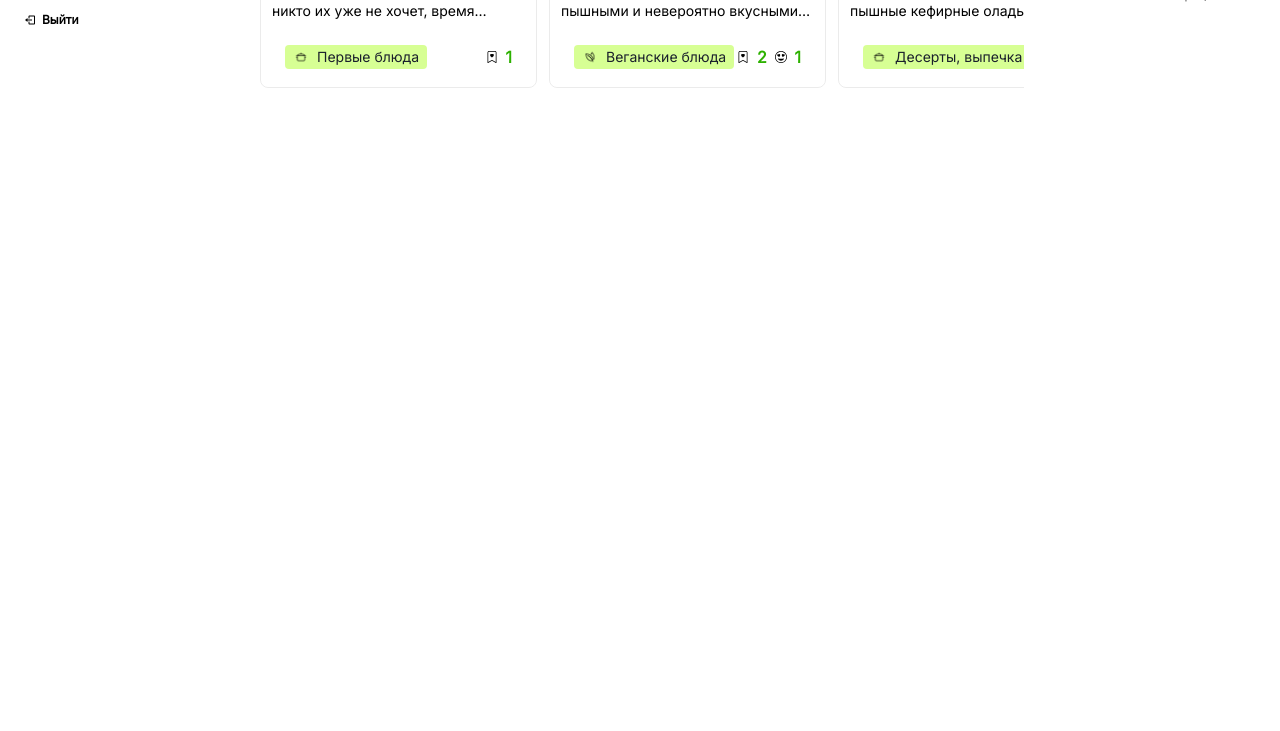
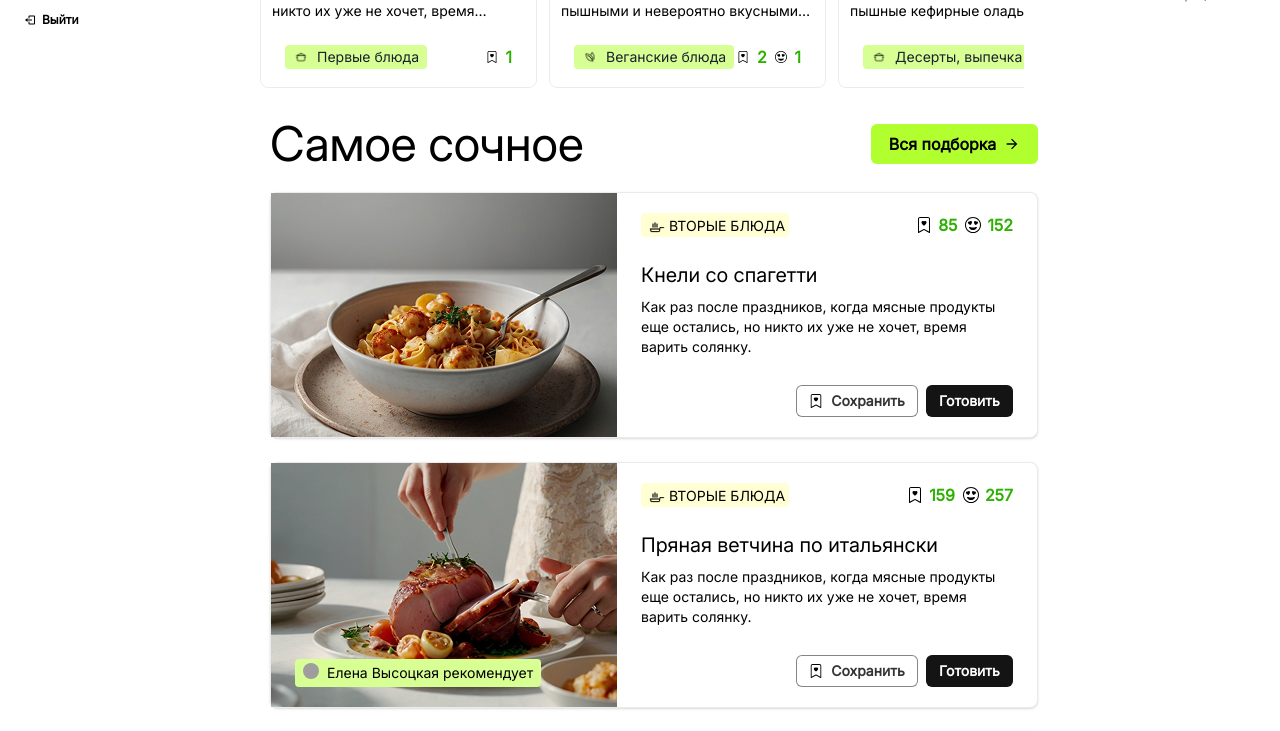
Before and after one commit to ClevertecFrontendLab/BrBrov, a React (Vite) app: page / in a window 1280 px wide. Shown: the part 740-1471 px from the top of the page. Built offline with nearby package versions, Linux system fonts and the light colour scheme; grey boxes are pictures that could not be loaded.

Commit message:
feat(MostJuicyComponent*): add most juicy component

```diff
--- a/src/components/MainGeneralContent/MainGeneralContentComponent.tsx
+++ b/src/components/MainGeneralContent/MainGeneralContentComponent.tsx
@@ -1,10 +1,13 @@
 import { Flex } from '@chakra-ui/react';
 import { ReactElement } from 'react';
 
+import MostJuicyComponent from '~/components/MostJuisyComponent/MostJuicyComponent';
 import allergens from '~/constants/allergens/allergens';
 import carouselData from '~/constants/foods/carouselData';
+import mostJuicy from '~/constants/most-juicy/mostJuicy';
 import AllergensContext from '~/context/allergens/allergensContex';
 import FoodCards from '~/context/foodCards/foodCards';
+import MostJuicy from '~/context/most-juicy/mostJuicyContext';
 
 import MainContentHeaderComponent from '../MainContentHeaderComponent/MainContentHeaderComponent';
 import NewRecipesComponent from '../NewRecipesComponent/NewRecipesComponent';
@@ -21,6 +24,9 @@ function MainGeneralContentCompnent(): ReactElement {
             <FoodCards.Provider value={carouselData}>
                 <NewRecipesComponent />
             </FoodCards.Provider>
+            <MostJuicy.Provider value={mostJuicy}>
+                <MostJuicyComponent />
+            </MostJuicy.Provider>
         </Flex>
     );
 }
--- a/src/components/MostJuicyCardComponent/MostJuicyCardComponent.tsx
+++ b/src/components/MostJuicyCardComponent/MostJuicyCardComponent.tsx
@@ -14,16 +14,27 @@ import {
 } from '@chakra-ui/react';
 import { ReactElement } from 'react';
 
-import WriteRecipeIcon from '~/custom-icons/WirteRecipeIcon';
+import {
+    cardBodyHeaderMostJuicyComponentStyles,
+    cardBodyMostJuicyComponentStyles,
+    cardDescriptionMostJuicyComponentStyles,
+    cardFooterMostJuicyComponent,
+    cardHeaderMostJuicyComponentStyles,
+    cardMostJuicyComponentStyles,
+    categoryBadgeMostJuicyComponentStyles,
+    imageMostJuicyComponentStyles,
+    infoCardMostJuicyComponentStyles,
+    ownerMostJuicyComponentStyles,
+    prepareBtnMostJuicyComponent,
+    prepareIconMostJuicyComponent,
+    saveBtnMostJuicyComponent,
+    saveIconMostJuicyComponent,
+    textOwnerMostJuicyComponentStyles,
+    topBadgeMostJuicyComponentStyles,
+} from '~/components/MostJuicyCardComponent/MostJuicyCardComponentStyles';
+import HeartFlagIcon from '~/custom-icons/HeartFlagIcon';
 import CardOfJuicyType from '~/types/CardOfJuicyType';
 
-import {
-    cardMostJuicyComponentStyles,
-    imageMostJuicyComponentStyles,
-    ownerMostJuicyComponentStyles,
-    textOwnerMostJuicyComponentStyles,
-    topBadgeMostJuicyComponentStyles,
-} from '../MostJuisyComponent/MostJuicyComponentStyles';
 import NotificationHeartFlagComponent from '../NotificationHeartFlagComponent/NotificationHearftFlagComponent';
 import NotificationPeopleComponent from '../NotificationPeopleComponent/NoticationPeopleComponent';
 import NotificationSmileComponent from '../NotificationSmileComponent/NotificationSmileComponent';
@@ -49,38 +60,70 @@ function MostJuicyCardComponent(cardData: CardOfJuicyType): ReactElement {
                 {cardData.categoryInfo.category}
             </Badge>
             <Image src={cardData.img} alt='Food foto' sx={imageMostJuicyComponentStyles} />
-            <Flex>
-                <CardHeader>
-                    <Badge>
+            <Flex sx={infoCardMostJuicyComponentStyles}>
+                <CardHeader sx={cardHeaderMostJuicyComponentStyles}>
+                    <Badge sx={categoryBadgeMostJuicyComponentStyles}>
                         <IconBadge />
                         {cardData.categoryInfo.category}
                     </Badge>
                     {cardData.likes ? (
-                        <Flex>
+                        <Flex gap='8px'>
                             {cardData.likes.hearts ? (
                                 <NotificationHeartFlagComponent
                                     countClicks={cardData.likes.hearts}
+                                    wrapperStyles={{
+                                        width: 'auto',
+                                        height: '',
+                                        alignItems: 'center',
+                                        gap: '6px',
+                                    }}
                                 />
                             ) : null}
                             {cardData.likes.people ? (
-                                <NotificationPeopleComponent countClicks={cardData.likes.people} />
+                                <NotificationPeopleComponent
+                                    countClicks={cardData.likes.people}
+                                    wrapperStyles={{
+                                        width: 'auto',
+                                        height: '',
+                                        alignItems: 'center',
+                                        gap: '6px',
+                                    }}
+                                />
                             ) : null}
                             {cardData.likes.smile ? (
-                                <NotificationSmileComponent countClicks={cardData.likes.smile} />
+                                <NotificationSmileComponent
+                                    countClicks={cardData.likes.smile}
+                                    wrapperStyles={{
+                                        width: 'auto',
+                                        height: '',
+                                        alignItems: 'center',
+                                        gap: '6px',
+                                    }}
+                                />
                             ) : null}
                         </Flex>
                     ) : null}
                 </CardHeader>
-                <CardBody>
-                    <Heading>{cardData.name}</Heading>
-                    <Text>{cardData.description}</Text>
+                <CardBody sx={cardBodyMostJuicyComponentStyles}>
+                    <Heading sx={cardBodyHeaderMostJuicyComponentStyles} isTruncated>
+                        {cardData.name}
+                    </Heading>
+                    <Text
+                        noOfLines={[0, 0, 0, 0, 0, 0, 0, 0, 3]}
+                        sx={cardDescriptionMostJuicyComponentStyles}
+                    >
+                        {cardData.description}
+                    </Text>
                 </CardBody>
-                <CardFooter>
-                    <Button>
-                        <WriteRecipeIcon />
+                <CardFooter sx={cardFooterMostJuicyComponent}>
+                    <Button sx={saveBtnMostJuicyComponent}>
+                        <HeartFlagIcon sx={saveIconMostJuicyComponent} />
                         Сохранить
                     </Button>
-                    <Button>Готовить</Button>
+                    <Button sx={prepareBtnMostJuicyComponent}>
+                        <HeartFlagIcon sx={prepareIconMostJuicyComponent} />
+                        Готовить
+                    </Button>
                 </CardFooter>
             </Flex>
         </Card>
--- /dev/null
+++ b/src/components/MostJuicyCardComponent/MostJuicyCardComponentStyles.ts
@@ -0,0 +1,155 @@
+import { SystemStyleObject } from '@chakra-ui/react';
+
+export const cardMostJuicyComponentStyles: SystemStyleObject = {
+    position: 'relative',
+    display: 'flex',
+    boxSizing: 'border-box',
+    width: '100%',
+    maxWidth: { base: '328px', xl: '668px', md: '100%', sm: '100%' },
+    flexDirection: 'row',
+    border: '1px solid rgba(0, 0, 0, 0.08)',
+    borderRadius: '8px',
+};
+
+export const imageMostJuicyComponentStyles: SystemStyleObject = {
+    w: { base: '158px', md: '346px' },
+    h: { base: '128px', md: '244px' },
+};
+
+export const ownerMostJuicyComponentStyles: SystemStyleObject = {
+    position: 'absolute',
+    display: { base: 'none', md: 'flex' },
+    top: '196px',
+    left: '24px',
+    padding: '4px 8px',
+    borderRadius: '4px',
+    background: ' #d7ff94',
+    gap: '8px',
+};
+
+const smTextStyles: SystemStyleObject = {
+    fontFamily: 'inter',
+    fontWeight: '400',
+    fontSize: '14',
+    lineHeight: '143%',
+    color: '#000',
+};
+
+export const textOwnerMostJuicyComponentStyles: SystemStyleObject = {
+    ...smTextStyles,
+};
+
+export const topBadgeMostJuicyComponentStyles: SystemStyleObject = {
+    position: 'absolute',
+    display: { base: 'flex', md: 'none' },
+    h: '24px',
+    top: '4px',
+    left: '4px',
+    padding: '2px 4px',
+    gap: '4px',
+    borderRadius: '4px',
+    background: '#ffffd3',
+    ...smTextStyles,
+};
+
+export const categoryBadgeMostJuicyComponentStyles: SystemStyleObject = {
+    ...topBadgeMostJuicyComponentStyles,
+    position: 'static',
+    display: { base: 'none', md: 'inline-block' },
+};
+
+export const infoCardMostJuicyComponentStyles: SystemStyleObject = {
+    display: 'flex',
+    w: { base: 'calc(100% - 158px)', md: 'calc(100% - 346px)' },
+    flexDirection: 'column',
+    gap: { base: '0', md: '24px' },
+};
+
+export const cardHeaderMostJuicyComponentStyles: SystemStyleObject = {
+    display: 'flex',
+    margin: { base: '8px 8px 0', md: '20px 24px 0' },
+    padding: '0',
+    flexDirection: 'row',
+    flexWrap: 'wrap',
+    justifyContent: 'space-between',
+};
+
+export const cardBodyMostJuicyComponentStyles: SystemStyleObject = {
+    display: 'flex',
+    maxWidth: { base: 'unset', sm: '277px', md: 'unset' },
+    margin: { base: '0 8px', md: '0 24px' },
+    padding: '0',
+    flexDirection: 'column',
+    gap: '8px',
+};
+
+export const cardBodyHeaderMostJuicyComponentStyles: SystemStyleObject = {
+    width: '100%',
+    overflow: { base: 'visible', lg: 'hidden' },
+    textOverflow: { base: 'unset', lg: 'ellipsis' },
+    whiteSpace: { base: 'normal', lg: 'nowrap' },
+    fontFamily: 'inter',
+    fontWeight: '500',
+    fontSize: '20',
+    lineHeight: '140%',
+    color: '#000',
+};
+
+export const cardDescriptionMostJuicyComponentStyles: SystemStyleObject = {
+    fontFamily: 'inter',
+    fontWeight: '400',
+    fontSize: '14',
+    lineHeight: '143%',
+    color: '#000',
+};
+
+export const cardFooterMostJuicyComponent: SystemStyleObject = {
+    display: 'flex',
+    maxWidth: { base: 'unset', sm: '277px', md: 'unset' },
+    margin: { base: '0 8px 4px', md: '0 24px 20px' },
+    padding: '0',
+    justifyContent: 'flex-end',
+    gap: { base: '12px', md: '8px' },
+};
+
+export const saveBtnMostJuicyComponent: SystemStyleObject = {
+    w: { base: '24px', md: '122px' },
+    h: { base: '24px', md: '32px' },
+    padding: '0px 6px',
+    gap: '8px',
+    fontFamily: 'inter',
+    fontWeight: '600',
+    fontSize: { base: '0', sm: '14' },
+    lineHeight: { base: '143%', sm: '143%' },
+    color: 'rgba(0, 0, 0, 0.8)',
+    background: 'rgba(255, 255, 255, 0.06)',
+    border: '1px solid rgba(0, 0, 0, 0.48)',
+    borderRadius: '6px',
+};
+
+export const saveIconMostJuicyComponent: SystemStyleObject = {
+    display: { base: 'inline-block' },
+    w: { base: '12px', md: '14px' },
+    h: { base: '12px', md: '14px' },
+};
+
+export const prepareBtnMostJuicyComponent: SystemStyleObject = {
+    w: { base: '70px', sm: '87px' },
+    h: { base: '24px', md: '32px' },
+    padding: '0px 8px',
+    gap: { base: '6px', md: '8px' },
+    fontFamily: 'inter',
+    fontWeight: '600',
+    fontSize: { base: '12', sm: '14' },
+    lineHeight: { base: '133%', sm: '143%' },
+    color: '#fff',
+    border: '1px solid rgba(0, 0, 0, 0.08)',
+    borderRadius: '6px',
+    background: 'rgba(0, 0, 0, 0.92)',
+};
+
+export const prepareIconMostJuicyComponent: SystemStyleObject = {
+    display: { base: 'none', sm: 'inline-block', md: 'none' },
+    w: { base: '12px', md: '14px' },
+    h: { base: '12px', md: '14px' },
+};
--- a/src/components/MostJuisyComponent/MostJuicyComponent.tsx
+++ b/src/components/MostJuisyComponent/MostJuicyComponent.tsx
@@ -1,18 +1,40 @@
 import { ArrowForwardIcon } from '@chakra-ui/icons';
-import { Button, Flex, Heading, HStack } from '@chakra-ui/react';
-import { ReactElement } from 'react';
+import { Button, Center, Flex, Heading, HStack } from '@chakra-ui/react';
+import { ReactElement, useContext } from 'react';
+
+import MostJuicyCardComponent from '~/components/MostJuicyCardComponent/MostJuicyCardComponent';
+import {
+    buttonBottomJuicyComponentStyles,
+    buttonTopJuicyComponentStyles,
+    containerJuicyComponentStyles,
+    mostJuicyComponentStyles,
+    titleJuicyComponentStyles,
+} from '~/components/MostJuisyComponent/MostJuicyComponentStyles';
+import MostJuicy from '~/context/most-juicy/mostJuicyContext';
+import CardOfJuicyType from '~/types/CardOfJuicyType';
 
 function MostJuicyComponent(): ReactElement {
+    const mostJuicyArray: Array<CardOfJuicyType> = useContext(MostJuicy);
     return (
-        <Flex>
-            <HStack>
-                <Heading>Самое сочное</Heading>
-                <Button>
+        <Flex sx={mostJuicyComponentStyles}>
+            <HStack justifyContent='space-between'>
+                <Heading sx={titleJuicyComponentStyles}>Самое сочное</Heading>
+                <Button sx={buttonTopJuicyComponentStyles}>
                     Вся подборка
-                    <ArrowForwardIcon />
+                    <ArrowForwardIcon w='16px' h='16px' />
                 </Button>
             </HStack>
-            <Flex></Flex>
+            <Flex sx={containerJuicyComponentStyles}>
+                {mostJuicyArray.map((card: CardOfJuicyType, index: number) => (
+                    <MostJuicyCardComponent key={`${card.description}_${index}`} {...card} />
+                ))}
+            </Flex>
+            <Center>
+                <Button sx={buttonBottomJuicyComponentStyles}>
+                    Вся подборка
+                    <ArrowForwardIcon w='16px' h='16px' />
+                </Button>
+            </Center>
         </Flex>
     );
 }
--- a/src/components/MostJuisyComponent/MostJuicyComponentStyles.ts
+++ b/src/components/MostJuisyComponent/MostJuicyComponentStyles.ts
@@ -1,58 +1,51 @@
 import { SystemStyleObject } from '@chakra-ui/react';
 
-export const cardMostJuicyComponentStyles: SystemStyleObject = {
-    position: 'relative',
-    display: 'flex',
-    width: '100%',
-    flexWrap: 'wrap',
-    gap: '24px',
-    border: '1px solid rgba(0, 0, 0, 0.08)',
-    borderRadius: '8px',
+export const mostJuicyComponentStyles: SystemStyleObject = {
+    w: '100%',
+    maxW: '1360px',
+    marginTop: '20px',
+    marginLeft: { base: '0', md: '28px' },
+    flexDirection: 'column',
+    gap: { base: '12px', md: '16px', lg: '24px' },
 };
 
-export const imageMostJuicyComponentStyles: SystemStyleObject = {
-    w: { base: '158', md: '346px' },
-    h: { base: '128', md: '244px' },
-};
-
-export const ownerMostJuicyComponentStyles: SystemStyleObject = {
-    position: 'absolute',
-    display: { base: 'none', md: 'flex' },
-    top: '196px',
-    left: '24px',
-    padding: '4px 8px',
-    borderRadius: '4px',
-    background: ' #d7ff94',
-    gap: '8px',
-};
-const smTextStyles: SystemStyleObject = {
+export const titleJuicyComponentStyles: SystemStyleObject = {
     fontFamily: 'inter',
-    fontWeight: '400',
-    fontSize: '14',
-    lineHeight: '143%',
+    fontWeight: '500',
+    fontSize: { base: '24', md: '36', lg: '48' },
+    lineHeight: { base: '133%', md: '110%', lg: '100%' },
     color: '#000',
 };
 
-export const textOwnerMostJuicyComponentStyles: SystemStyleObject = {
-    ...smTextStyles,
+const buttonGeneralJuicyComponentStyles: SystemStyleObject = {
+    w: { base: '167px' },
+    h: { base: '40px' },
+    borderRadius: '6px',
+    padding: '0px 16px',
+    width: '167px',
+    height: '40px',
+    gap: '8px',
+    background: '#b1ff2e',
+    fontFamily: 'inter',
+    fontWeight: '600',
+    fontSize: { lg: '18p', base: '16' },
+    lineHeight: { lg: '156%', base: '150%' },
+    color: '#000',
 };
 
-export const topBadgeMostJuicyComponentStyles: SystemStyleObject = {
-    position: 'absolute',
-    display: { base: 'flex', md: 'none' },
-    h: '24px',
-    top: '4px',
-    left: '4px',
-    padding: '2px 4px',
-    gap: '4px',
-    borderRadius: '4px',
-    background: '#ffffd3',
-    ...smTextStyles,
+export const buttonTopJuicyComponentStyles: SystemStyleObject = {
+    display: { base: 'none', md: 'inline-flex' },
+    ...buttonGeneralJuicyComponentStyles,
 };
 
-export const infoMostJuicyComponentStyles: SystemStyleObject = {
-    display: 'flex',
-    padding: { base: '8px 8px 4px', md: '20px 24px' },
-    flexDirection: 'column',
-    gap: { base: '0', md: '24px' },
+export const buttonBottomJuicyComponentStyles: SystemStyleObject = {
+    display: { base: 'inline-flex', md: 'none' },
+    ...buttonGeneralJuicyComponentStyles,
 };
+
+export const containerJuicyComponentStyles: SystemStyleObject = {
+    flexDirection: { base: 'column', sm: 'row', md: 'column', mlg: 'row' },
+    flexWrap: { base: 'nowrap', sm: 'wrap', md: 'nowrap', lg: 'wrap' },
+    justifyContent: 'space-between',
+    rowGap: '24px',
+};
--- a/src/components/RecordRecipeComponent/RecordecipeComponent.tsx
+++ b/src/components/RecordRecipeComponent/RecordecipeComponent.tsx
@@ -3,7 +3,7 @@ import { ReactElement } from 'react';
 
 import WriteRecipeIcon from '~/custom-icons/WirteRecipeIcon';
 
-import { recordRecipeComponentStyles, textRecordRecipeStyles } from './RecordRecipeCOmponentStyles';
+import { recordRecipeComponentStyles, textRecordRecipeStyles } from './RecordRecipeComponentStyles';
 
 function RecordRecipeComponent(): ReactElement {
     return (
--- a/src/constants/most-juicy/juicy-cards/quenelle.ts
+++ b/src/constants/most-juicy/juicy-cards/quenelle.ts
@@ -2,7 +2,7 @@ import FryingPanIcon from '~/custom-icons/FryingPanIcon';
 import CardOfJuicyType from '~/types/CardOfJuicyType';
 
 const quenelle: CardOfJuicyType = {
-    img: '/quenelle.jpg',
+    img: '/public/foods/quenelle.jpg',
     categoryInfo: {
         categoryIcon: FryingPanIcon,
         category: 'Вторые блюда',
--- a/src/index.ts
+++ b/src/index.ts
@@ -2,7 +2,7 @@ import { extendTheme } from '@chakra-ui/react';
 
 const mainTheme: Record<string, unknown> = extendTheme({
     breakpoints: {
-        base: '0em',
+        base: '0',
         sm: '410px',
         md: '769px',
         lg: '1000px',
```
